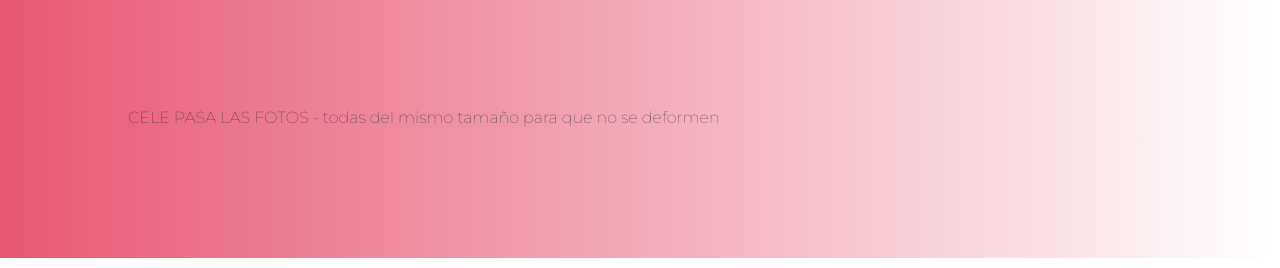
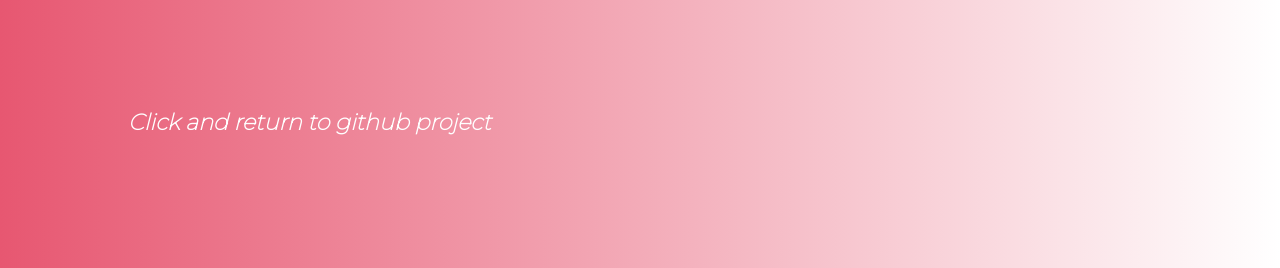
Before and after one commit to GarganoNicolas/patiodemolina, a plain HTML site: page PatiodeMolina/index2.html in a window 1280 px wide. Shown: the part 3417-3685 px from the top of the page. Drawn offline with nearby package versions, Linux system fonts and the light colour scheme.

Commit message:
change footer

```diff
--- a/PatiodeMolina/index2.html
+++ b/PatiodeMolina/index2.html
@@ -390,7 +390,7 @@
 
 
     <footer>
-      <a>CELE PASA LAS FOTOS - todas del mismo tamaño para que no se deformen</a>
+      <a href="https://github.com/GarganoNicolas/patiodemolina" target="_blank">Click and return to github project</a>
 
     </footer>
 
```
